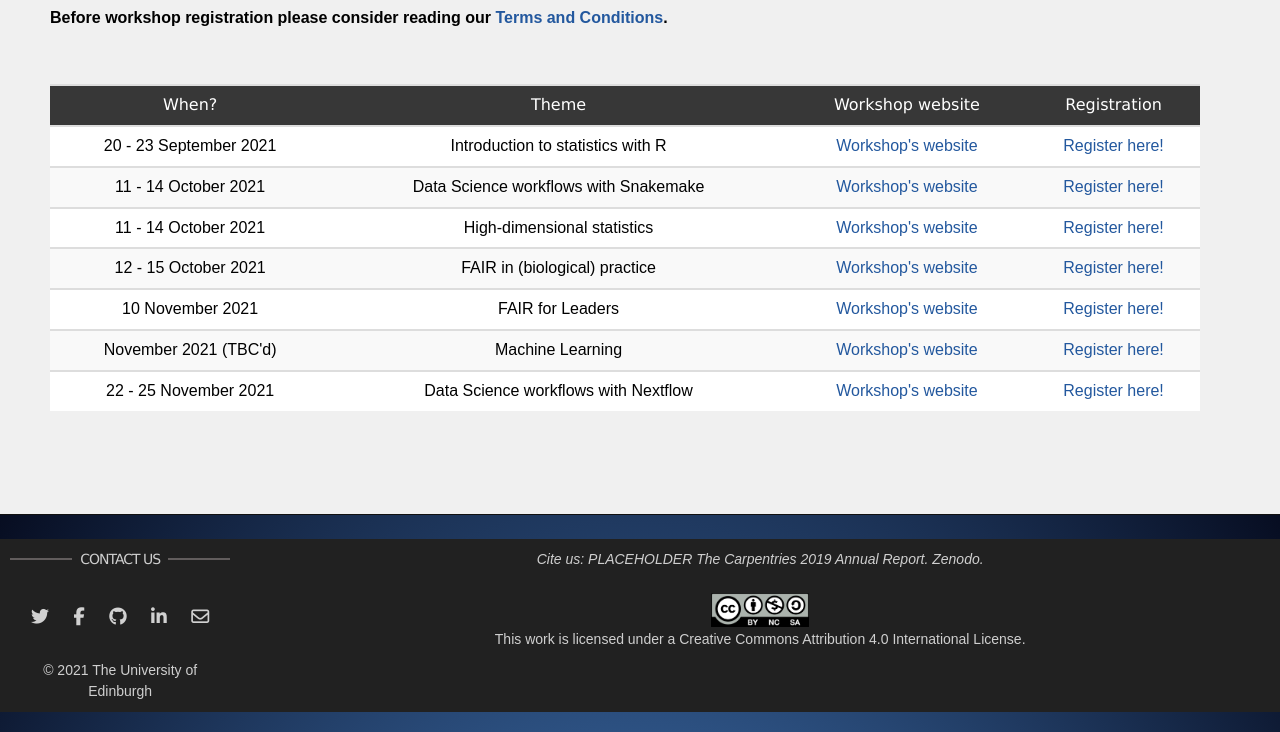
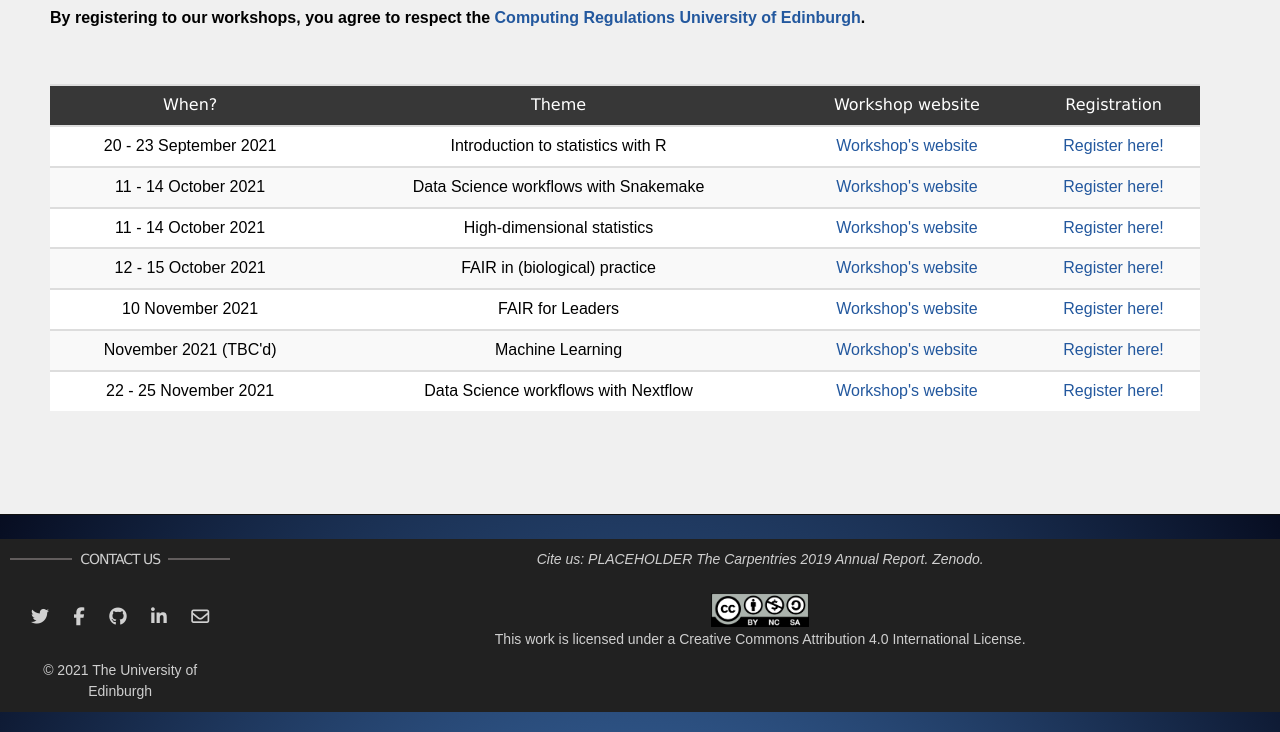
Before and after one commit to edcarp/Ed-DaSH, a Jekyll site: the page built from workshops.md, in a window 1280 px wide, cut to the strip 479-1211 px from the top of the page. Built offline with Jekyll 4.4.1, drawn with Linux system fonts in a browser that asks for light colours; nearby versions of some CDN libraries.

Commit message:
Addedd Comuting Regulations

```diff
--- a/workshops.md
+++ b/workshops.md
@@ -361,7 +361,7 @@ base of people actively engaged in learning, applying, and teaching data skills.
 ## Workshop Registration
 
 
-**Before workshop registration please consider reading our [Terms and Conditions]({{ page.regulations_url }}){:target="_blank"}.**
+**By registering to our workshops, you agree to respect the [Computing Regulations University of Edinburgh]({{ page.regulations_url }}){:target="https://www.ed.ac.uk/files/atoms/files/university_computing_regulations_ay21-22_golden.pdf"}.**
 
 <br>
 
```
